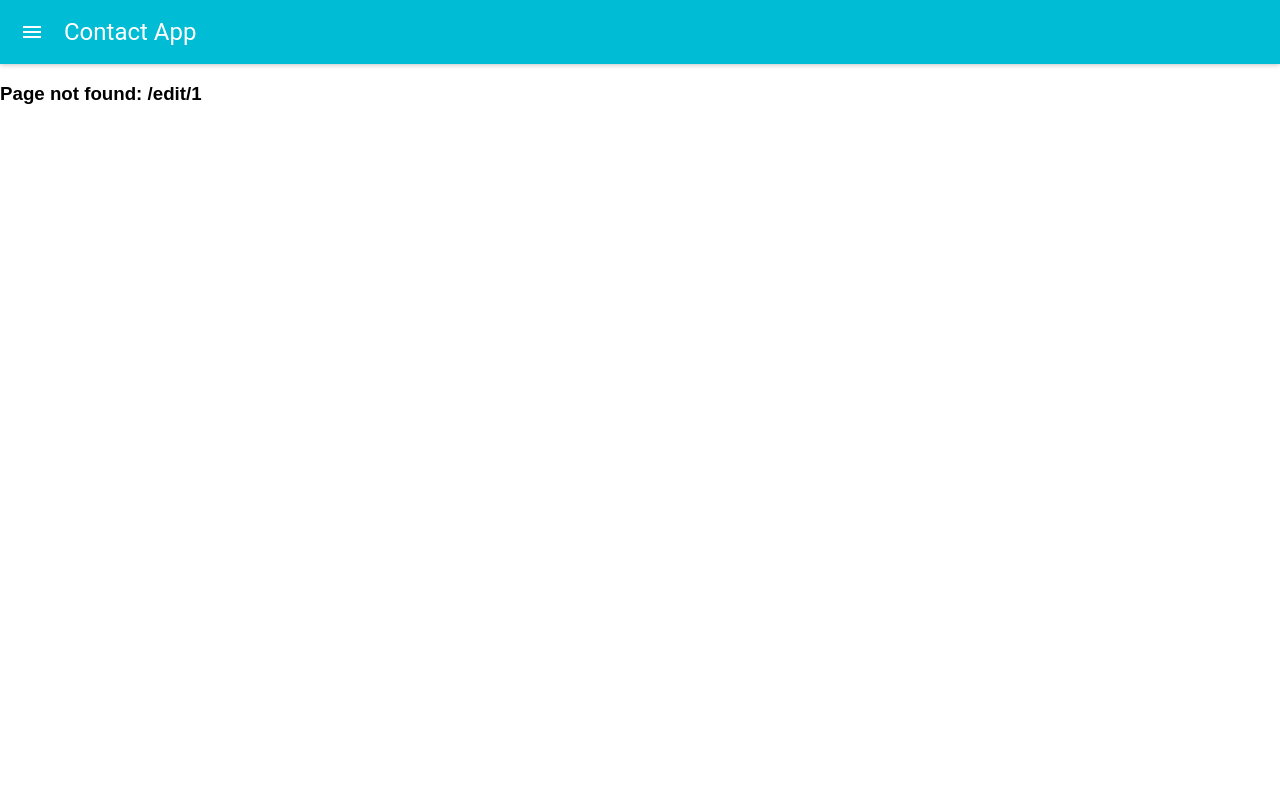
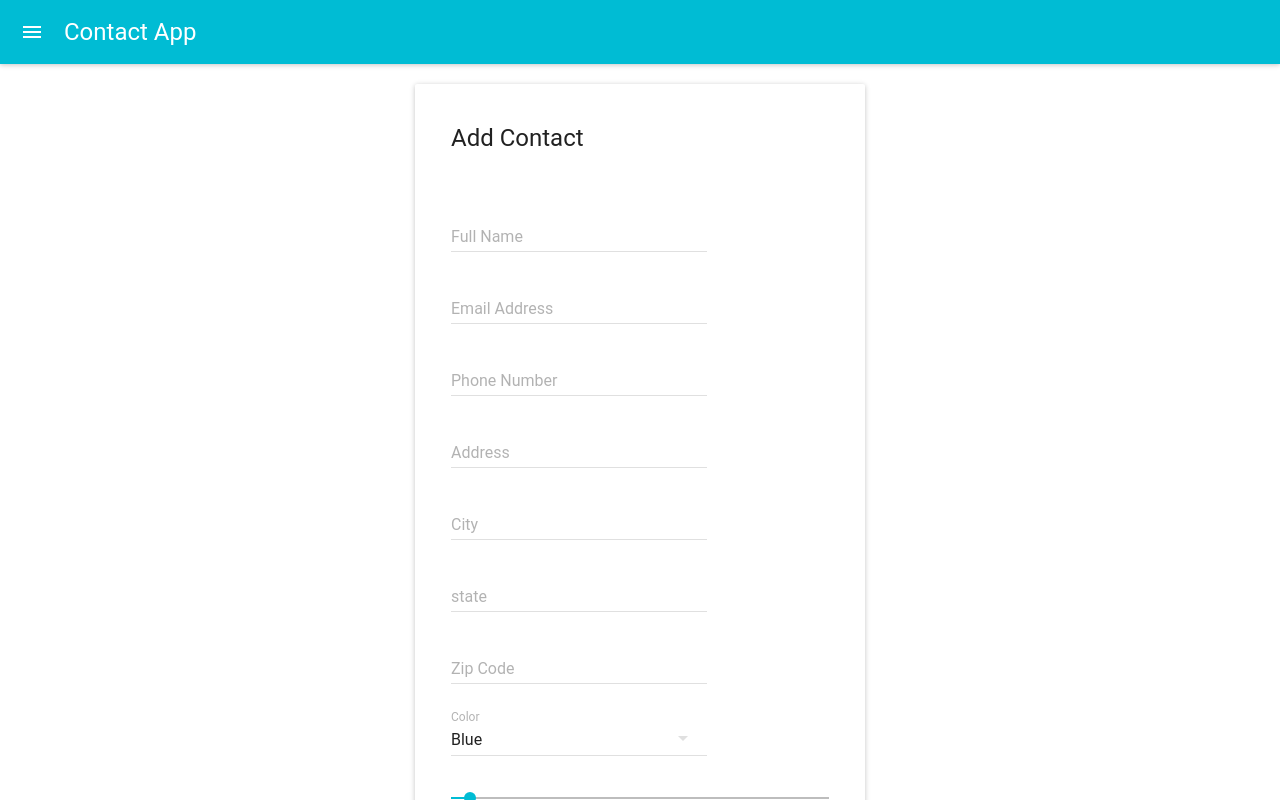
Before and after one commit to JordanBenner/contact-app, a React (Create React App) app: page /edit/1 in a window 1280 px wide. Before the commit this address had no page. Shown: the top 800 px of the page. Built offline with nearby package versions, Linux system fonts and the light colour scheme; what react-tap-event-plugin would draw is missing.

Commit message:
Edit constraint
var contacts = localStorage.contacts || '[]';
    contacts = JSON.parse(contacts);

    this.state = {
      contact: contacts[this.props.match.params.index]
    }

```diff
--- a/src/App.js
+++ b/src/App.js
@@ -17,17 +17,16 @@ import {pinkA200} from 'material-ui/styles/colors';
 import Gravatar from 'react-gravatar';
 
 import Delete from './delete';
+import Edit from './edit';
 
-const Home = () => {
+const Home = (props) => {
   var contacts = localStorage.contacts || '[]';
-  // var contacts = localStorage.removeItem || '[]';
-  // localStorage.clear();
   contacts = JSON.parse(contacts);
 
   return (
     <div>
       <h2>Contacts</h2>
-      <ListContacts contacts={contacts}/>
+      <ListContacts contacts={contacts} history={props.history}/>
     </div>
   )
 }
@@ -55,22 +54,32 @@ const NavMenu = (props) => (
   </IconMenu>
 )
 
-const ListContacts = (props) => (
+class ListContacts extends Component {
+  goto(index) {
+    console.log(index);
+    this.props.history.push('/edit/' + index);
+  }
+
+  render() {
+    return (
       <div>
         <List>
-      {props.contacts.map((c, index) => {
+          {this.props.contacts.map((c, index) => {
             return (
               <ListItem
                 key={index}
                 primaryText={c.name}
                 rightIcon={<ActionGrade color={pinkA200} />}
-            leftAvatar={<Gravatar email={c.email} size={40} />}
+                leftAvatar={<Gravatar email={c.email} size={40}
+                onTouchTap={() => this.goto(index)}/>}
               />
             )
           })}
         </List>
       </div>
-);
+    )
+  }
+}
 
 
 class App extends Component {
@@ -93,6 +102,7 @@ class App extends Component {
               <Route exact path="/" component={Home}/>
               <Route path="/form" component={MyForm}/>
               <Route path="/delete/:index" component={Delete}/>
+              <Route path="/edit/:index" component={Edit}/>
               <Redirect from="/old-form" to="/form"/>
               <Route path="/article/:slug" component={Article}/>
               <Route component={NoMatch}/>
--- a/src/delete.jsx
+++ b/src/delete.js
@@ -51,7 +51,7 @@ class Delete extends Component {
           open={this.state.open}
           onRequestClose={this.handleClose}
         >
-          Discard draft?
+        Do you want to Delete this contact?
         </Dialog>
       </div>
     );
--- /dev/null
+++ b/src/edit.js
@@ -0,0 +1,25 @@
+import React, { Component } from 'react';
+
+import MyForm from './myform';
+
+class Edit extends Component {
+  constructor (props) {
+    super(props);
+
+    var contacts = localStorage.contacts || '[]';
+    contacts = JSON.parse(contacts);
+
+    this.state = {
+      contact: contacts[this.props.match.params.index]
+    }
+  }
+  render() {
+    return (
+      <div>
+        <MyForm contact={this.state.contact} index={this.props.match.params.index} history={this.props.history}/>
+      </div>
+    )
+  }
+}
+
+export default Edit
--- a/src/myform.js
+++ b/src/myform.js
@@ -15,7 +15,15 @@ import './myform.css';
 class MyForm extends Component {
   constructor(props) {
     super(props);
-    this.state = {name: '', color: 'blue'};
+
+    if (props.contact) {
+      this.state = props.contact;
+      this.title = 'Edit Contact';
+    } else {
+      this.state = {name: '', color: 'blue'};
+      this.title = 'Add Contact';
+    }
+
     this.history = props.history;
   }
 
@@ -33,14 +41,21 @@ class MyForm extends Component {
 
     var contacts = localStorage.contacts || '[]';
     contacts = JSON.parse(contacts);
-    contacts.push(this.state);
+
+    if (this.props.contact) {
+      contacts[this.props.index] = this.state;
+    } else {
+      contacts.push(this.state);
+    }
 
     localStorage.contacts = JSON.stringify(contacts);
     this.history.push('/');
   }
 
   edit(event){
-
+    //getInitialState(){
+    //  inputValue: ''
+    //},
   }
 
   render() {
@@ -48,7 +63,7 @@ class MyForm extends Component {
       <div>
       <form onSubmit={event => this.handleSubmit(event)}>
         <Card className="md-card">
-          <CardTitle title="Contact Form"/>
+          <CardTitle title={this.title}/>
             <CardText>
               <TextField floatingLabelText="Full Name" defaultValue={this.state.name} onChange={event => this.update_state(event, 'name')}/>
                 <TextField floatingLabelText="Email Address" defaultValue={this.state.email} onChange={event => this.update_state(event, 'email')}/>
```
Lines whose indentation alone changed are shown as unchanged.
